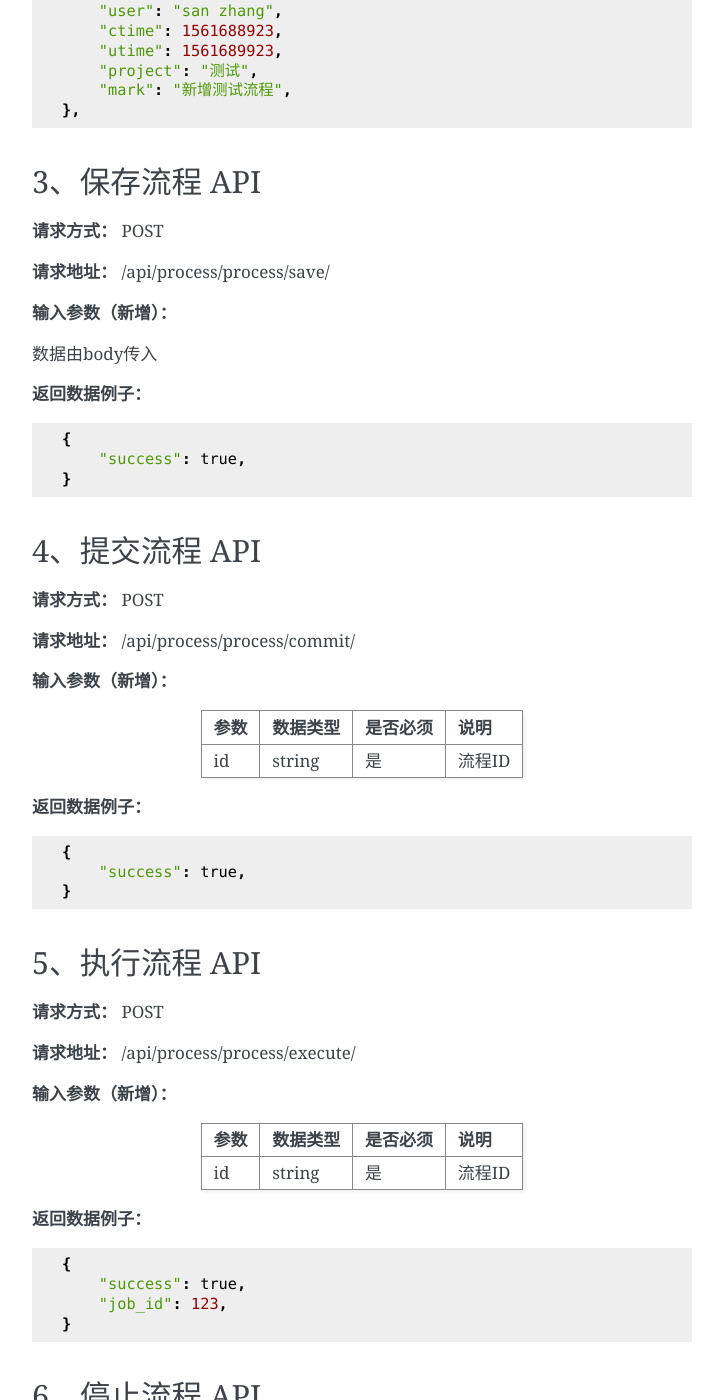
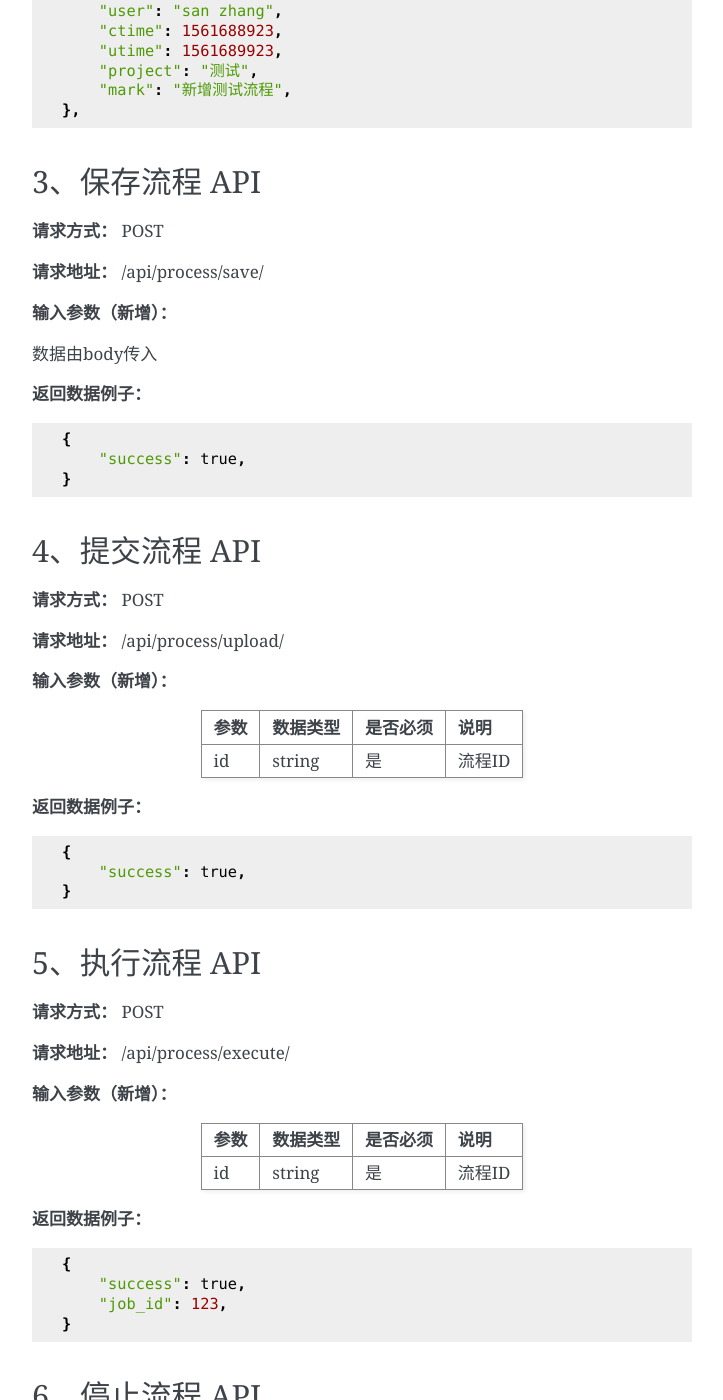
Before and after one commit to shanghaifanxi/api-docs, a Sphinx documentation site: the page built from source/dev/api/process/process.rst, in a window 1280 px wide and 1400 px high, scrolled down 2966 px. Shown: the whole window, without its empty margins (388-1111 px from the left). Built offline with Sphinx 7.4.7, drawn with Linux system fonts in a browser that asks for light colours; pages that are not in the unit, such as notebooks, are missing from menus; some of the changed text lies outside the part shown.

Commit message:
modify doc

```diff
--- a/source/dev/api/process/package.rst
+++ b/source/dev/api/process/package.rst
@@ -11,7 +11,7 @@
 
 **请求方式：**   GET（查询）
 
-**请求地址：**   /api/process/package/
+**请求地址：**   /api/nodes/package/
 
 
 **Content-Type：**
@@ -130,7 +130,7 @@
 
 **请求方式：**    GET（查询）
 
-**请求地址：**    /api/process/package/?search="code"
+**请求地址：**    /api/nodes/package/?search="code"
 ::
 
     请求地址中code为函数名
--- a/source/dev/api/process/process.rst
+++ b/source/dev/api/process/process.rst
@@ -166,7 +166,7 @@
 
 **请求方式：**    POST
 
-**请求地址：**    /api/process/process/save/
+**请求地址：**    /api/process/save/
 
 
 **输入参数（新增）：**
@@ -185,7 +185,7 @@
 
 **请求方式：**    POST
 
-**请求地址：**    /api/process/process/commit/
+**请求地址：**    /api/process/upload/
 
 
 **输入参数（新增）：**
@@ -208,7 +208,7 @@
 
 **请求方式：**    POST
 
-**请求地址：**    /api/process/process/execute/
+**请求地址：**    /api/process/execute/
 
 
 **输入参数（新增）：**
@@ -232,7 +232,7 @@
 
 **请求方式：**    POST
 
-**请求地址：**    /api/process/process/stop/123/
+**请求地址：**    /api/process/stop/123/
 
 ::
 
```
